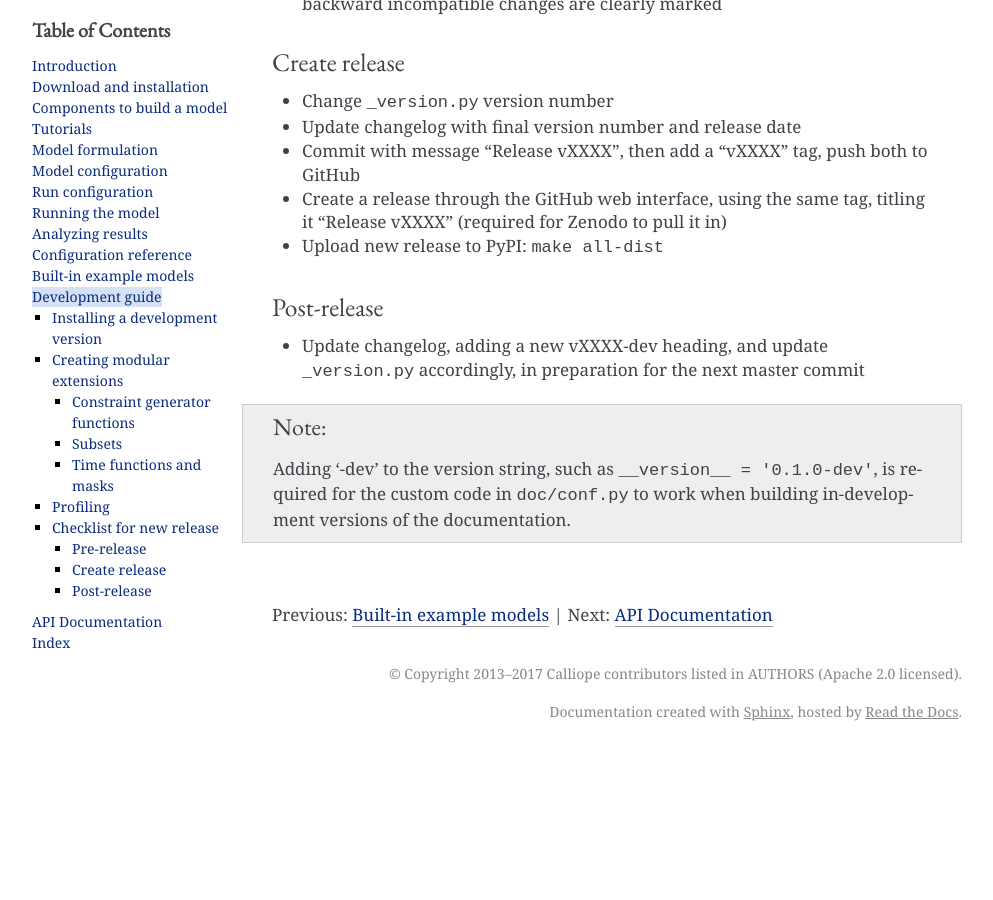
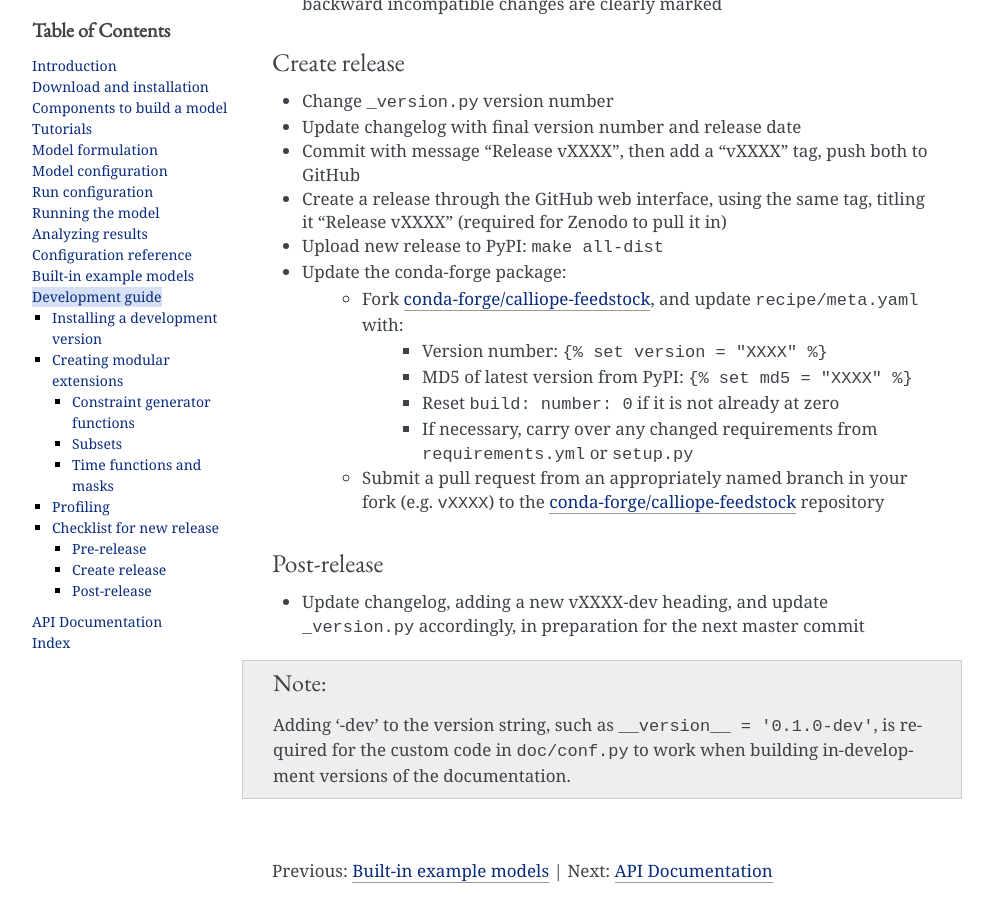
Before and after one commit to calliope-project/calliope, a Sphinx documentation site: the page built from doc/user/develop.rst, in a window 1280 px wide and 900 px high, scrolled down 3223 px. Shown: the whole window, without its empty margins (148-1141 px from the left). Built offline with Sphinx 7.4.7, drawn with Linux system fonts in a browser that asks for light colours; pages that are not in the unit, such as notebooks, are missing from menus; before the commit the page ends 3974 px from its top, so only the background shows below that.

Commit message:
Add conda-forge to release checklist

```diff
--- a/calliope/_version.py
+++ b/calliope/_version.py
@@ -1 +1 @@
-__version__ = '0.5.0'
+__version__ = '0.5.1-dev'
--- a/doc/user/develop.rst
+++ b/doc/user/develop.rst
@@ -135,6 +135,13 @@ Create release
 * Commit with message "Release vXXXX", then add a "vXXXX" tag, push both to GitHub
 * Create a release through the GitHub web interface, using the same tag, titling it "Release vXXXX" (required for Zenodo to pull it in)
 * Upload new release to PyPI: ``make all-dist``
+* Update the conda-forge package:
+    * Fork `conda-forge/calliope-feedstock <https://github.com/conda-forge/calliope-feedstock>`_, and update ``recipe/meta.yaml`` with:
+        * Version number: ``{% set version = "XXXX" %}``
+        * MD5 of latest version from PyPI: ``{% set md5 = "XXXX" %}``
+        * Reset ``build: number: 0`` if it is not already at zero
+        * If necessary, carry over any changed requirements from ``requirements.yml`` or ``setup.py``
+    * Submit a pull request from an appropriately named branch in your fork (e.g. ``vXXXX``) to the `conda-forge/calliope-feedstock <https://github.com/conda-forge/calliope-feedstock>`_ repository
 
 Post-release
 ------------
```
Also changed, not shown: changelog.rst (+9 -1 lines).
